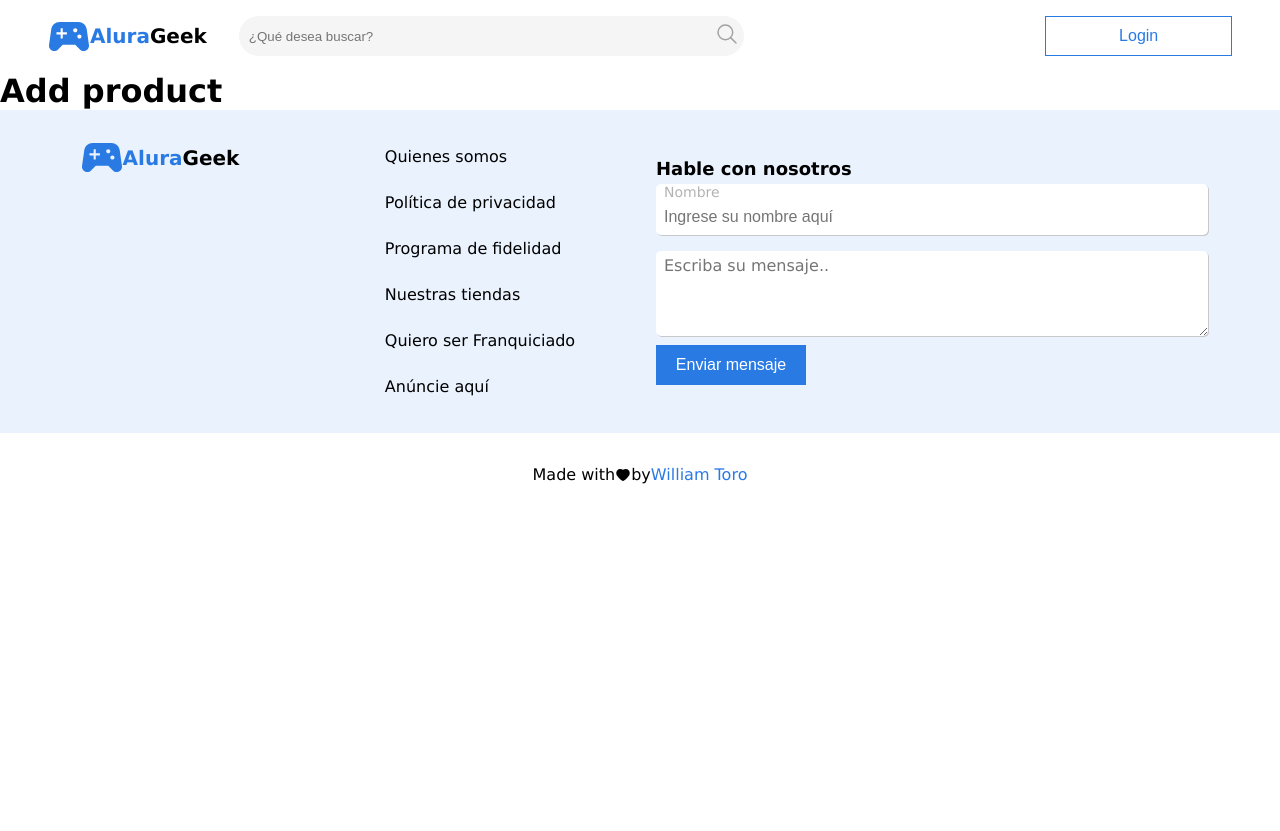
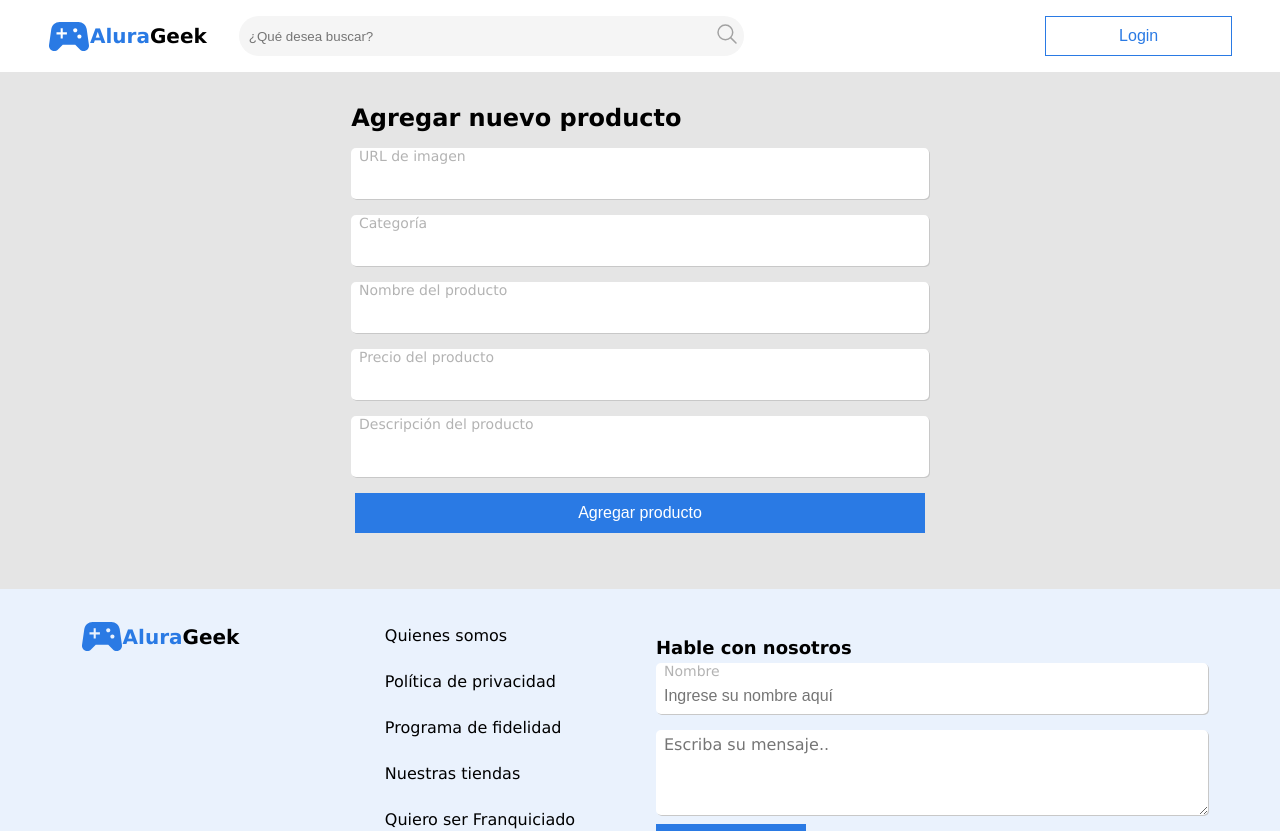
Before and after one commit to WilliamToro45/challenge-alura-geek-ecomerce, a React (Create React App) app: page /add-product in a window 1280 px wide. Shown: the top 831 px of the page. Before the commit the page ends 800 px from the top, so only its background shows below. Built offline with nearby package versions, Linux system fonts and the light colour scheme; the HTML template or start-up script is replaced by a standard one.

Commit message:
End AddProduct component

```diff
--- a/src/pages/AddProduct.js
+++ b/src/pages/AddProduct.js
@@ -1,6 +1,39 @@
+import '../assets/css/add-product.css';
+
 function AddProduct(){
     return(
-        <h1>Add product</h1>
+        <section className='add-product'>
+            <div className='add-product__container'>
+                <div className='add-product__head'>
+                    <h2 className='add-product__head-title'>Agregar nuevo producto</h2>
+                </div>
+                <div className='add-product__body'>
+                    <form className='add-product__body--form'>
+                        <label className='add-product__body--form-label'>
+                            URL de imagen
+                            <input className='add-product__body--form-input' type="text"/>
+                        </label>
+                        <label className='add-product__body--form-label'>
+                            Categoría
+                            <input className='add-product__body--form-input' type="text"/>
+                        </label>
+                        <label className='add-product__body--form-label'>
+                            Nombre del producto
+                            <input className='add-product__body--form-input' type="text"/>
+                        </label>
+                        <label className='add-product__body--form-label'>
+                            Precio del producto
+                            <input className='add-product__body--form-input' type="text"/>
+                        </label>
+                        <label className='add-product__body--form-label'>
+                            Descripción del producto
+                            <input className='add-product__body--form-input last-input' type="text"/>
+                        </label>
+                        <button className='add-product__body--form-button'>Agregar producto</button>
+                    </form>
+                </div>
+            </div>
+        </section>
     )
 }
 
```
